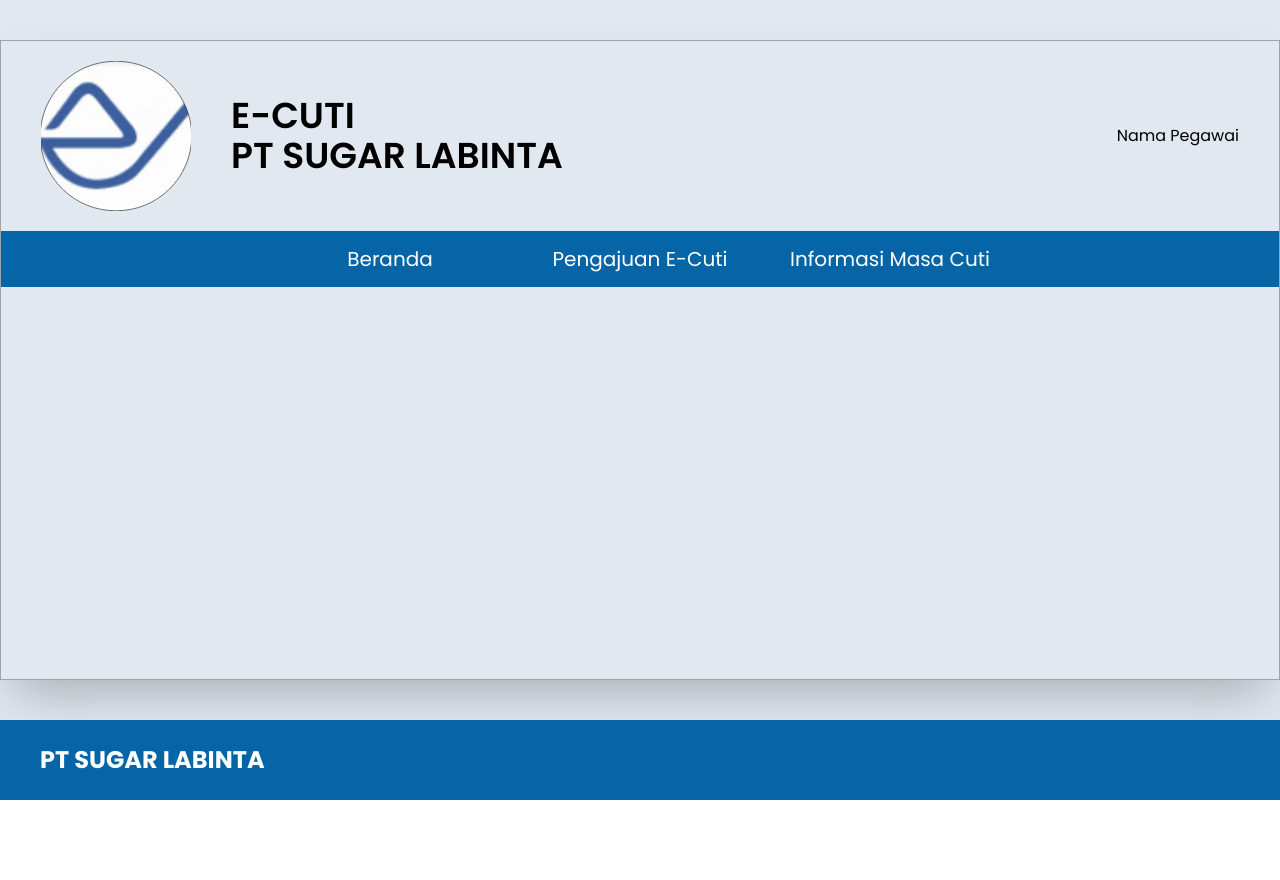
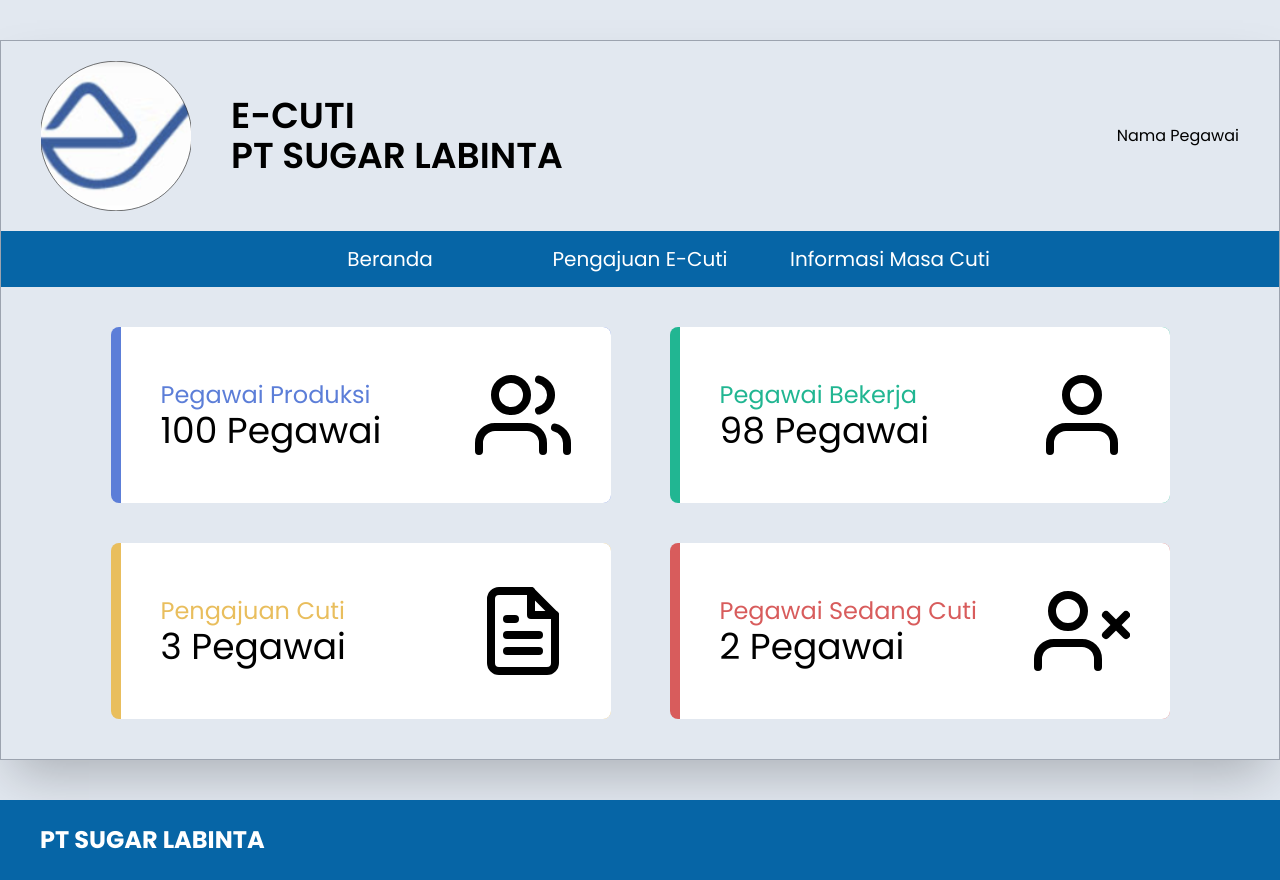
Before and after one commit to barbar17/tubes-PTI, a React (Create React App) app in the folder e-cuti_frontend/: page /berandaadmin in a window 1280 px wide. Before the commit the page ends 800 px from the top, so only its background shows below. Built offline with nearby package versions, Linux system fonts and the light colour scheme.

Commit message:
create beranda admin

```diff
--- a/e-cuti_frontend/src/App.js
+++ b/e-cuti_frontend/src/App.js
@@ -1,7 +1,5 @@
 import Footer from "./Pages/Footer/Footer";
-import Login from "./Pages/Login";
 import { Outlet } from 'react-router-dom'
-import Beranda from "./Pages/Beranda/Beranda";
 import Header from "./Pages/Header/Header";
 
 
@@ -13,7 +11,6 @@
           <Header />
           <Outlet />
         </div>
-        {/* <Login /> */}
         <Footer />
       </div>
     </div>
--- /dev/null
+++ b/e-cuti_frontend/src/Pages/Beranda/BerandaAdmin.js
@@ -0,0 +1,54 @@
+import React from 'react'
+import { FiUser, FiUsers, FiFileText, FiUserX } from 'react-icons/fi'
+
+function BerandaAdmin() {
+    return (
+        <div className='flex flex-col w-full items-center justify-center py-10 px-20 gap-20'>
+            <div className='w-full grid grid-cols-2 place-items-center gap-y-10'>
+                <div className='flex w-[500px] bg-card-blue rounded-lg justify-end'>
+                    <div className='flex items-center justify-between bg-white w-[490px] rounded-tr-lg rounded-br-lg p-10'>
+                        <div className='flex flex-col '>
+                            <span className='text-card-blue text-2xl'>Pegawai Produksi</span>
+                            <span className='text-4xl'>100 Pegawai</span>
+                        </div>
+                        <FiUsers className='text-8xl' />
+                    </div>
+                </div>
+
+                <div className='flex w-[500px] bg-card-green rounded-lg justify-end'>
+                    <div className='flex items-center justify-between bg-white w-[490px] rounded-tr-lg rounded-br-lg p-10'>
+                        <div className='flex flex-col '>
+                            <span className='text-card-green text-2xl'>Pegawai Bekerja</span>
+                            <span className='text-4xl'>98 Pegawai</span>
+                        </div>
+                        <FiUser className='text-8xl' />
+                    </div>
+                </div>
+
+                <div className='flex w-[500px] bg-card-yellow rounded-lg justify-end'>
+                    <div className='flex items-center justify-between bg-white w-[490px] rounded-tr-lg rounded-br-lg p-10'>
+                        <div className='flex flex-col '>
+                            <span className='text-card-yellow text-2xl'>Pengajuan Cuti</span>
+                            <span className='text-4xl'>3 Pegawai</span>
+                        </div>
+                        <FiFileText className='text-8xl' />
+                    </div>
+                </div>
+
+                <div className='flex w-[500px] bg-card-red rounded-lg justify-end'>
+                    <div className='flex items-center justify-between bg-white w-[490px] rounded-tr-lg rounded-br-lg p-10'>
+                        <div className='flex flex-col '>
+                            <span className='text-card-red text-2xl'>Pegawai Sedang Cuti</span>
+                            <span className='text-4xl'>2 Pegawai</span>
+                        </div>
+                        <FiUserX className='text-8xl' />
+                    </div>
+                </div>
+            </div>
+
+
+        </div >
+    )
+}
+
+export default BerandaAdmin
--- a/e-cuti_frontend/src/Pages/Beranda/Beranda.js
+++ b/e-cuti_frontend/src/Pages/Beranda/BerandaUser.js
@@ -1,7 +1,7 @@
 import React from 'react'
 import { FiUser, FiUserX } from 'react-icons/fi'
 
-function Beranda() {
+function BerandaUser() {
     return (
         <div className='flex flex-col w-full items-center justify-center py-10 px-20 gap-20'>
             <div className='flex justify-around w-full'>
@@ -61,4 +61,4 @@
     )
 }
 
-export default Beranda
+export default BerandaUser
--- a/e-cuti_frontend/src/index.js
+++ b/e-cuti_frontend/src/index.js
@@ -4,11 +4,17 @@
 import App from './App';
 import reportWebVitals from './reportWebVitals';
 import { BrowserRouter, Routes, Route } from 'react-router-dom'
-import Beranda from './Pages/Beranda/Beranda';
+
+
+import BerandaUser from './Pages/Beranda/BerandaUser';
+import BerandaAdmin from './Pages/Beranda/BerandaAdmin';
 import Pengajuan from './Pages/Pengajuan/Pengajuan';
 import InformasiMasaCuti from './Pages/ImformasiMasaCuti/InformasiMasaCuti';
 import Profil from './Pages/Profil/Profil';
 import Login from './Pages/Login';
+
+const user = 'pegawai';
+const admin = 'manajer';
 
 const root = ReactDOM.createRoot(document.getElementById('root'));
 root.render(
@@ -17,7 +23,8 @@
       <Routes>
         <Route path='/' element={<Login />} />
         <Route path='*' element={<App />}>
-          <Route path='beranda' element={<Beranda />} />
+          <Route path='beranda' element={<BerandaUser />} />
+          <Route path='berandaadmin' element={<BerandaAdmin />} />
           <Route path='pengajuan_e-cuti' element={<Pengajuan />} />
           <Route path='informasi_masa_cuti' element={<InformasiMasaCuti />} />
 
```
